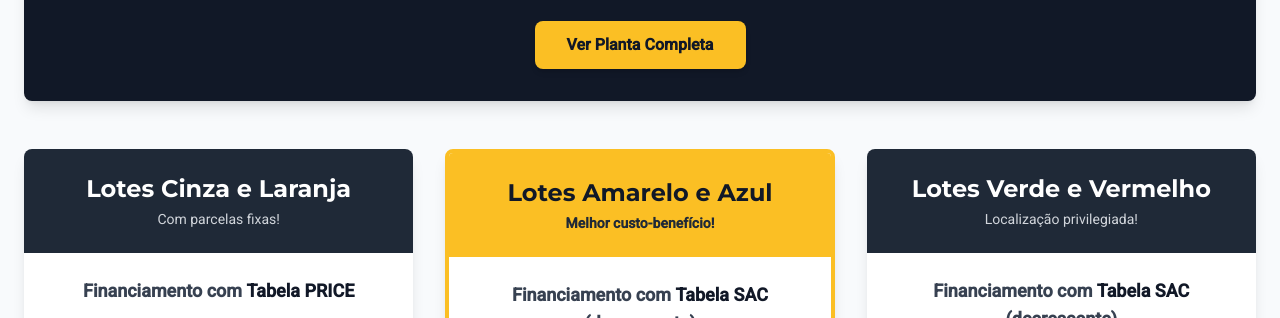
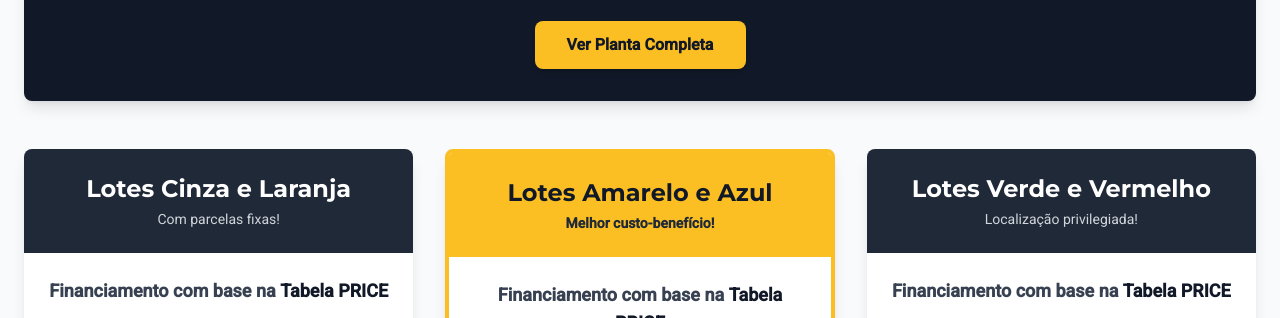
Before and after one commit to GabrielMattosL/nova_mamore_antonio, a plain HTML site: page index.html in a window 1280 px wide. Shown: the part 623-941 px from the top of the page. Drawn offline with nearby package versions, Linux system fonts and the light colour scheme.

Commit message:
correções da tabela sac para price

```diff
--- a/index.html
+++ b/index.html
@@ -76,7 +76,7 @@
                     <p class="text-gray-300 text-sm mt-1">Com parcelas fixas!</p>
                 </div>
                 <div class="p-6 flex-grow flex flex-col">
-                    <p class="text-center text-lg font-semibold text-gray-700 mb-4">Financiamento com <span class="font-bold text-gray-900">Tabela PRICE</span></p>
+                    <p class="text-center text-lg font-semibold text-gray-700 mb-4">Financiamento com base na <span class="font-bold text-gray-900">Tabela PRICE</span></p>
                     <div class="text-center bg-gray-100 p-4 rounded-lg mb-4">
                         <p class="text-gray-600 uppercase text-sm font-bold">Entrada</p>
                         <p class="text-2xl font-bold text-gray-900">10x de R$ 233,50</p>
@@ -103,7 +103,7 @@
                     <p class="text-gray-800 text-sm mt-1 font-semibold">Melhor custo-benefício!</p>
                 </div>
                 <div class="p-6 flex-grow flex flex-col">
-                    <p class="text-center text-lg font-semibold text-gray-700 mb-4">Financiamento com <span class="font-bold text-gray-900">Tabela SAC</span> (decrescente)</p>
+                    <p class="text-center text-lg font-semibold text-gray-700 mb-4">Financiamento com base na <span class="font-bold text-gray-900">Tabela PRICE</span></p>
                     <div class="text-center bg-gray-100 p-4 rounded-lg mb-4">
                         <p class="text-gray-600 uppercase text-sm font-bold">Entrada</p>
                         <p class="text-2xl font-bold text-gray-900">10x de R$ 262,60</p>
@@ -130,7 +130,7 @@
                     <p class="text-gray-300 text-sm mt-1">Localização privilegiada!</p>
                 </div>
                 <div class="p-6 flex-grow flex flex-col">
-                    <p class="text-center text-lg font-semibold text-gray-700 mb-4">Financiamento com <span class="font-bold text-gray-900">Tabela SAC</span> (decrescente)</p>
+                    <p class="text-center text-lg font-semibold text-gray-700 mb-4">Financiamento com base na <span class="font-bold text-gray-900">Tabela PRICE</span></p>
                     <div class="text-center bg-gray-100 p-4 rounded-lg mb-4">
                         <p class="text-gray-600 uppercase text-sm font-bold">Entrada</p>
                         <p class="text-2xl font-bold text-gray-900">10x de R$ 291,80</p>
```
